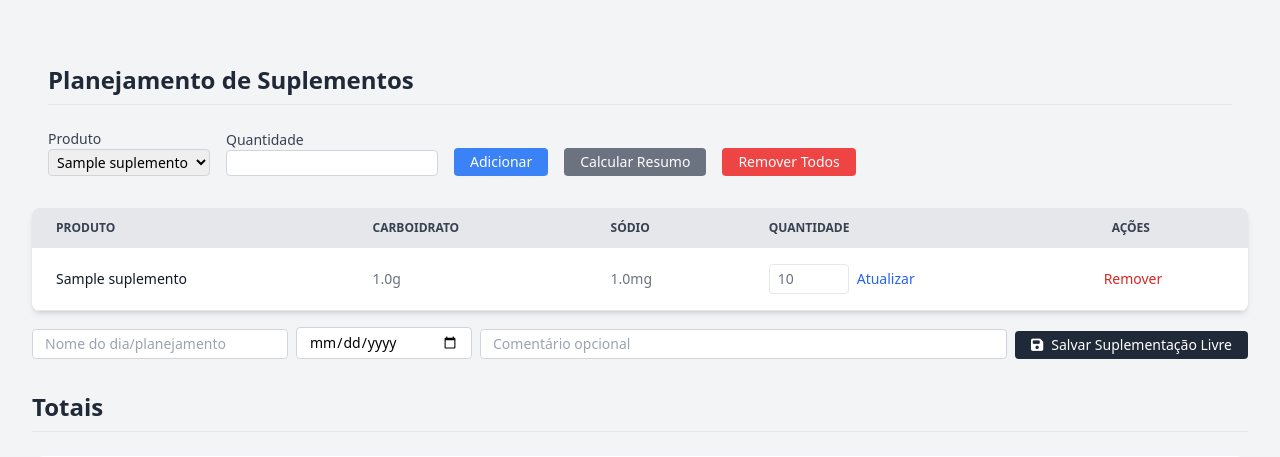
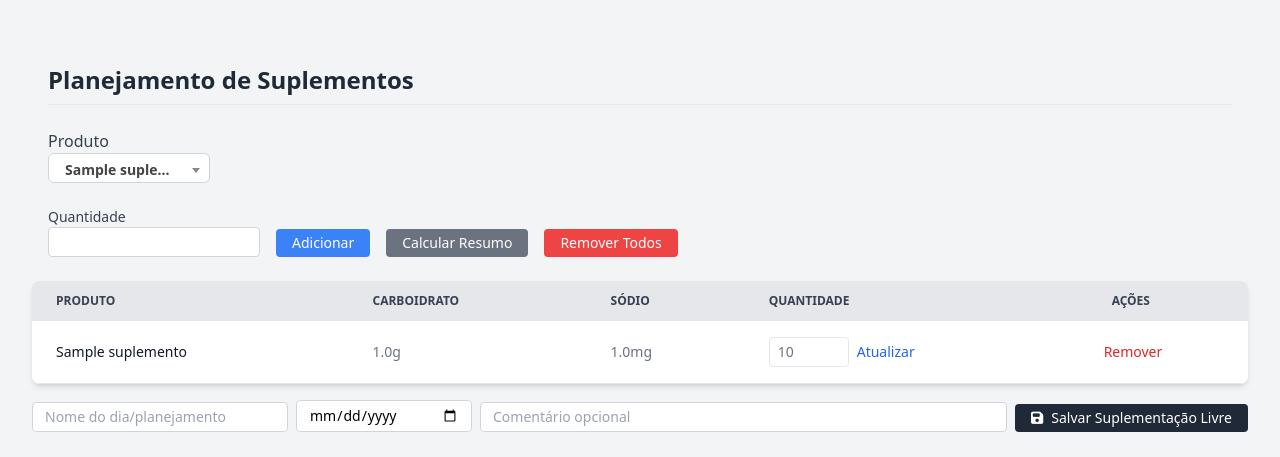
Before and after one commit to thiarly/running-pace-converter, a Flask app: page /planejamento in a window 1280 px wide. Shown: the part 80-537 px from the top of the page. Run offline with Flask 3, Linux system fonts and the light colour scheme; a user stored in the database is signed in; tables that the repository leaves empty hold one stand-in row (values such as "Sample post"); some libraries are stand-ins or nearby versions.

Commit message:
update select planejamento

```diff
--- a/conversor/templates/base.html
+++ b/conversor/templates/base.html
@@ -7,6 +7,11 @@
     <link rel="icon" href="{{ url_for('static', filename='image/tcsports.png') }}">
     <!-- Adicione isso no <head> do seu HTML base, se ainda não tiver -->
     <link rel="stylesheet" href="https://cdnjs.cloudflare.com/ajax/libs/font-awesome/6.5.0/css/all.min.css">
+
+    <!-- HEAD -->
+    <link href="https://cdn.jsdelivr.net/npm/select2@4.1.0-rc.0/dist/css/select2.min.css" rel="stylesheet" />
+    <script src="https://code.jquery.com/jquery-3.6.0.min.js"></script>
+    <script src="https://cdn.jsdelivr.net/npm/select2@4.1.0-rc.0/dist/js/select2.min.js"></script>
 
     <!-- SEO Tags -->
     <meta name="description" content="Running Pace Converter é uma ferramenta online que ajuda a converter o ritmo de corrida em diferentes unidades. Desenvolvido por Thiarly Cavalcante.">
--- a/conversor/templates/planejamento.html
+++ b/conversor/templates/planejamento.html
@@ -22,18 +22,21 @@ Planejamento de Suplementos
 <div class="flex flex-col mt-8 px-4">
   <h1 class="text-2xl font-bold text-left text-gray-800 mb-6 border-b pb-2">Planejamento de Suplementos</h1>
 
-  <div class="flex flex-col sm:flex-row flex-wrap items-end gap-4 mb-8">
+  <div class="flex flex-col sm:flex-row flex-wrap items-end gap-4 mb-6">
+    <div class="w-full sm:w-auto">
+      {{ form.suplemento_id.label(class="block text-base font-medium text-gray-700") }}
+      {{ form.suplemento_id(class="select-suplemento border border-gray-300 rounded w-72 px-1 py-0.5 text-sm w-full") }}
+    </div>
+  </div>
+
+  <div class="flex flex-col sm:flex-row flex-wrap items-end gap-4 mb-6">
     <!-- Form Adicionar -->
     <form method="POST" class="flex flex-wrap items-end gap-4">
       {{ form.hidden_tag() }}
 
       <div class="w-full sm:w-auto">
-        {{ form.suplemento_id.label(class="block text-sm font-medium text-gray-700") }}
-        {{ form.suplemento_id(class="border border-gray-300 rounded px-1 py-0.5 text-sm w-full") }}
-      </div>
-      <div class="w-full sm:w-auto">
         {{ form.quantidade.label(class="block text-sm font-medium text-gray-700") }}
-        {{ form.quantidade(class="border border-gray-300 rounded px-1 py-0.5 text-sm w-full") }}
+        {{ form.quantidade(class="border border-gray-300 rounded px-1 py-1 text-sm w-full") }}
       </div>
       <button type="submit" class="bg-blue-500 text-white text-sm px-4 py-1 rounded hover:bg-blue-600 w-full sm:w-auto">
         Adicionar
@@ -182,4 +185,35 @@ Planejamento de Suplementos
     </div>
   </div>
 </div>
+
+<script>
+  $(document).ready(function() {
+    $('.select-suplemento').select2({
+      placeholder: "Selecione um suplemento",
+      width: 'resolve'  // Ajusta a largura
+    });
+  });
+</script>
+
+
+
+<style>
+  /* Ajuste da altura e borda para parecer um input padrão Tailwind */
+  .select2-container--default .select2-selection--single {
+    height: 30px !important;
+    border: 1px solid #D1D5DB !important; /* gray-300 */
+    border-radius: 0.375rem !important;   /* rounded-md */
+    padding: 4px 8px;
+    font-size: 0.875rem; /* text-sm */
+  }
+
+  .select2-container--default .select2-selection--single .select2-selection__rendered {
+    line-height: 24px !important;
+  }
+
+  .select2-container--default .select2-selection--single .select2-selection__arrow {
+    top: 4px !important;
+    right: 4px !important;
+  }
+</style>
 {% endblock %}
```
